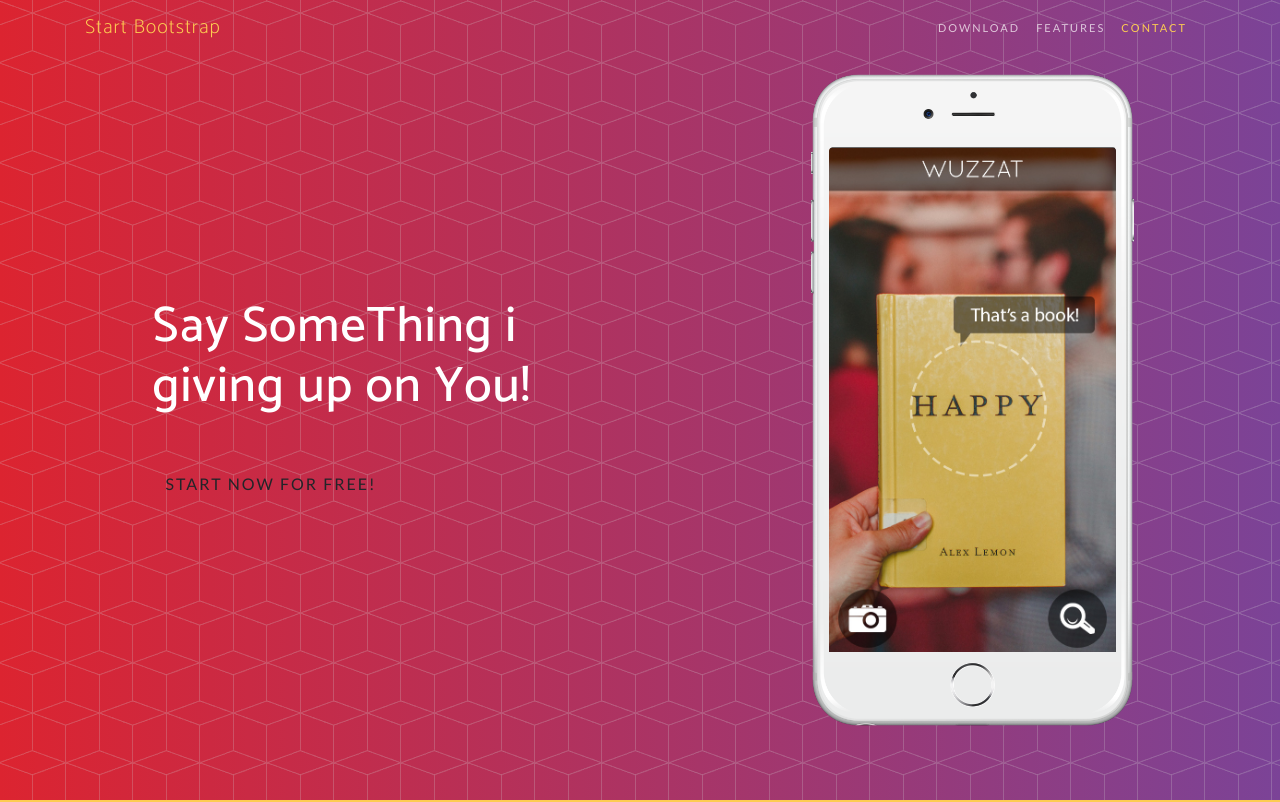
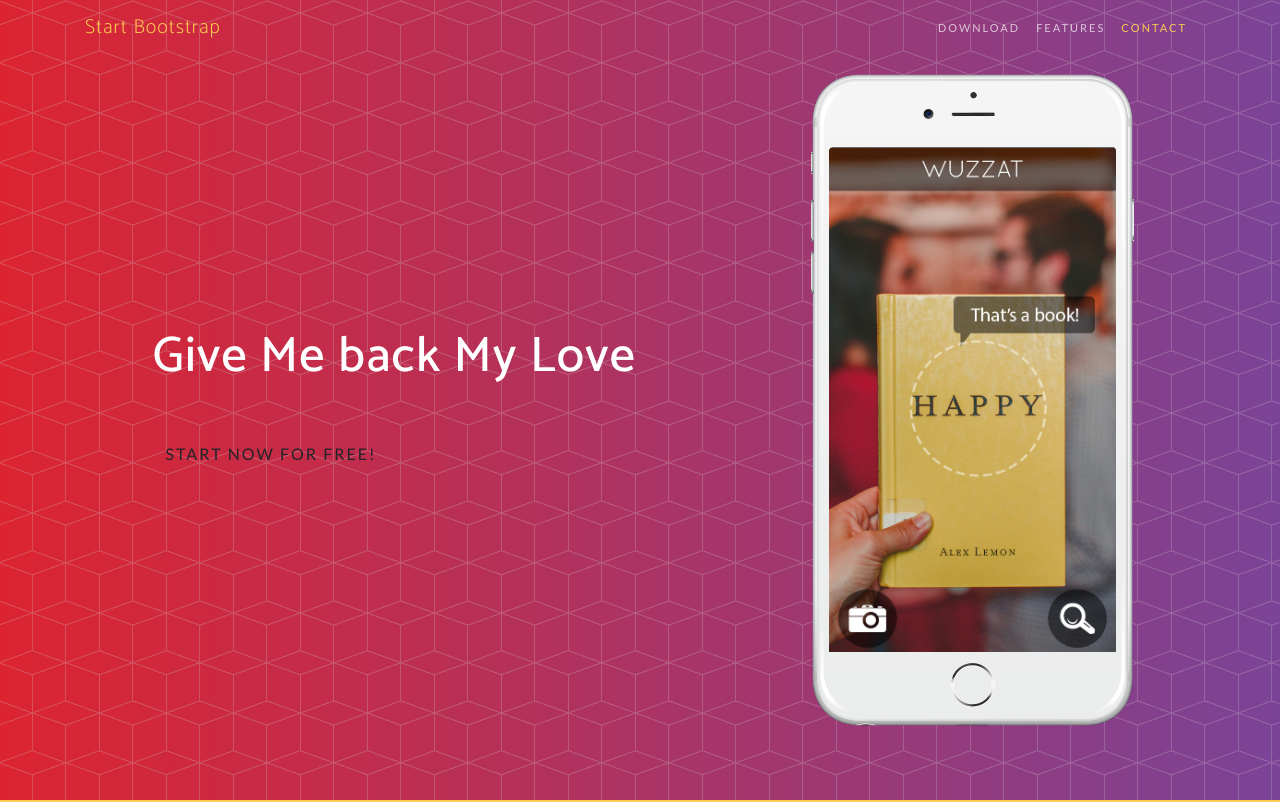
Before and after one commit to sandarmoon/btsample, a website with bundled scripts: page index.html in a window 1280 px wide. Shown: the top 802 px of the page. Built offline with nearby package versions, Linux system fonts and the light colour scheme; a web font is replaced by a local one.

Commit message:
updateing modified Index file

```diff
--- a/index.html
+++ b/index.html
@@ -59,7 +59,7 @@
       <div class="row h-100">
         <div class="col-lg-7 my-auto">
           <div class="header-content mx-auto">
-            <h1 class="mb-5">Say SomeThing i giving up on You!</h1>
+            <h1 class="mb-5">Give Me back My Love</h1>
             <a href="#download" class="btn btn-outline btn-xl js-scroll-trigger">Start Now for Free!</a>
           </div>
         </div>
```
